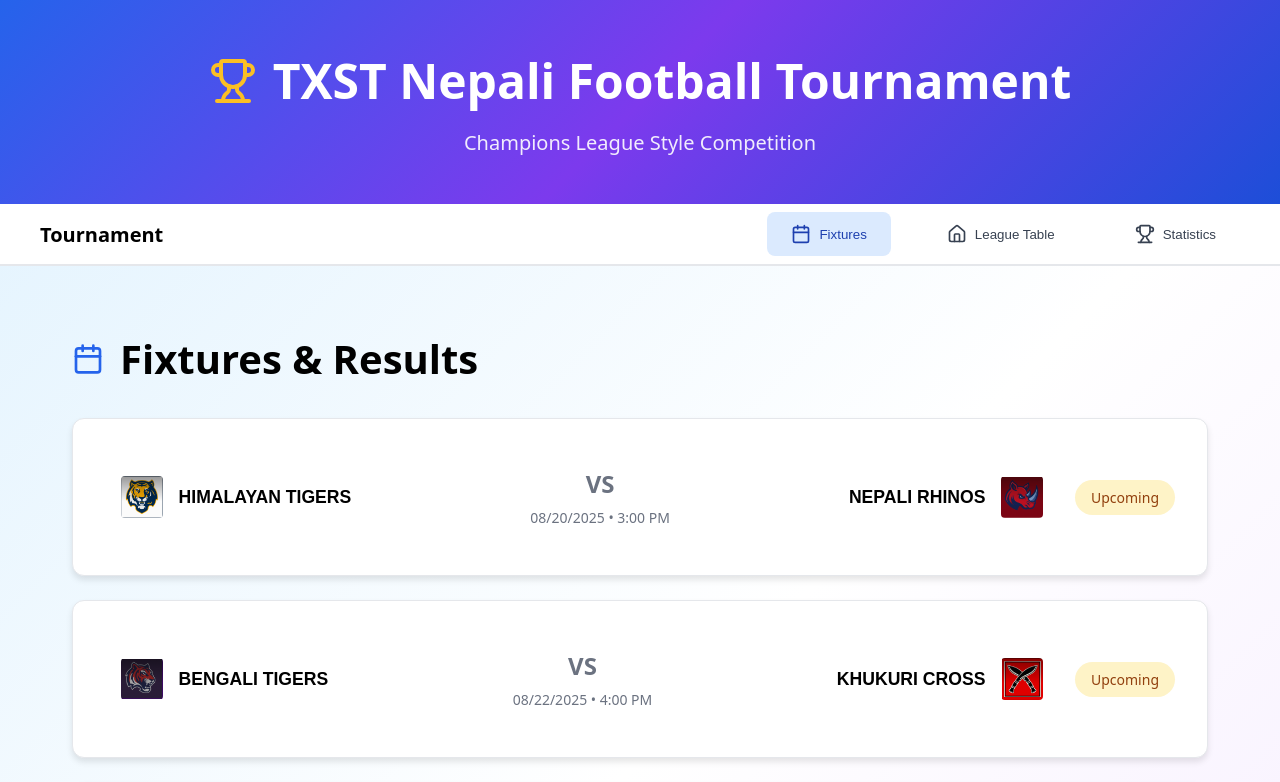
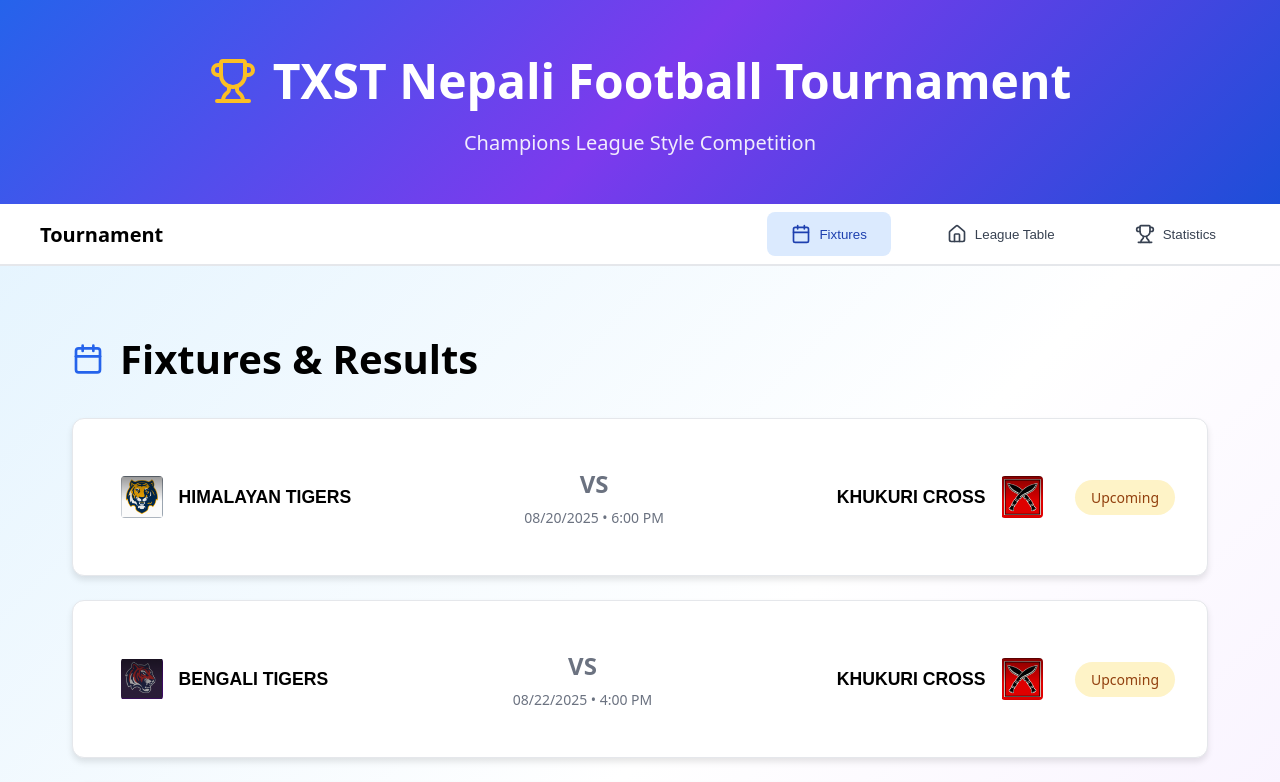
Before and after one commit to NirajanBanjade/Soccer_tournament_Nepal, a React (Create React App) app: page / in a window 1280 px wide. Shown: the top 782 px of the page. Built offline with nearby package versions, Linux system fonts and the light colour scheme.

Commit message:
revised upcoming match

```diff
--- a/src/App.js
+++ b/src/App.js
@@ -63,12 +63,12 @@ const SoccerTournamentApp = () => {
     {
       id: 1,
       team1: 'HIMALAYAN TIGERS',
-      team2: 'NEPALI RHINOS',
+      team2: 'KHUKURI CROSS',
       date: '08/20/2025',
-      time: '3:00 PM',
+      time: '6:00 PM',
       score1: null,
       score2: null,
-      status: 'upcoming'
+      status: 'Opening Match'
     },
     {
       id: 2,
@@ -103,7 +103,7 @@ const SoccerTournamentApp = () => {
     {
       id: 5,
       team1: 'HIMALAYAN TIGERS',
-      team2: 'KHUKURI CROSS',
+      team2: 'NEPALI RHINOS',
       date: '08/28/2025',
       time: '3:00 PM',
       score1: null,
```
